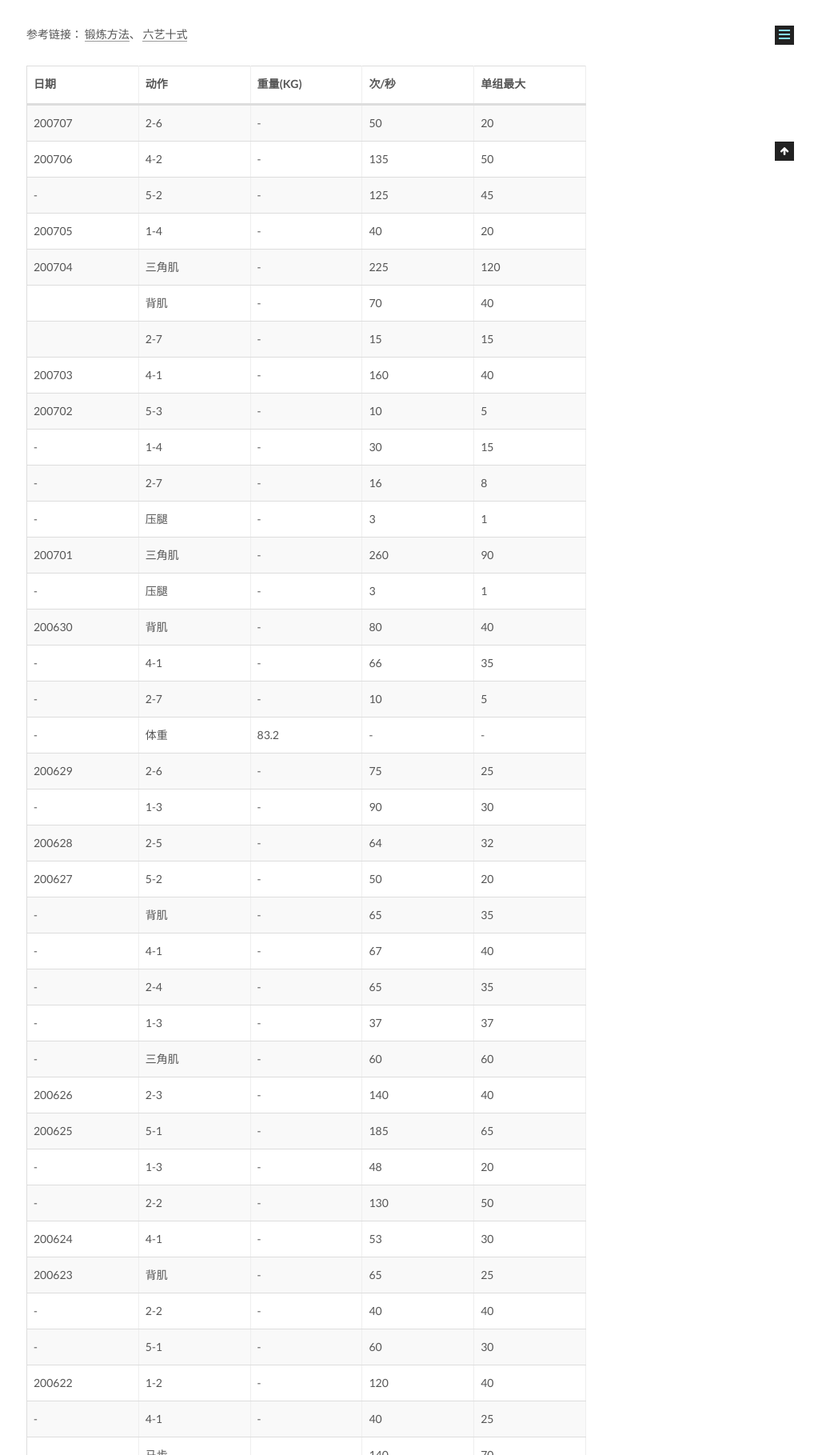
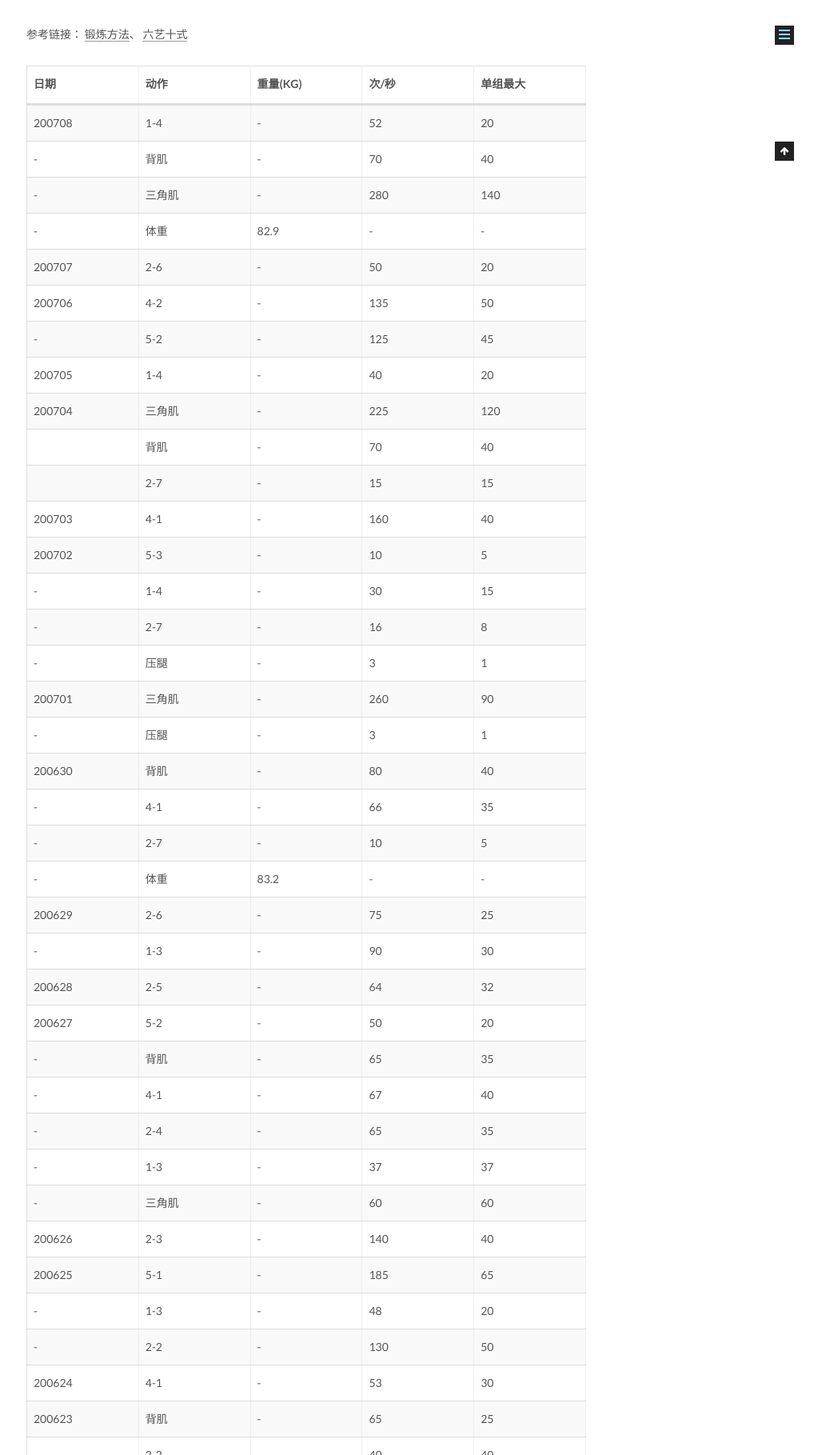
Before and after one commit to CodeHunter2006/CodeHunter2006.github.io, a Jekyll site: the page built from _posts/2020-06-01-Fitness_Record.md, in a window 1280 px wide, cut to the strip 799-2618 px from the top of the page. Shown: the whole strip at 80% size, without its empty margins (257-1280 px from the left). Built offline with Jekyll 4.4.1, drawn with Linux system fonts in a browser that asks for light colours.

Commit message:
[doc]: add contents.

```diff
--- a/_posts/2020-06-01-Fitness_Record.md
+++ b/_posts/2020-06-01-Fitness_Record.md
@@ -14,6 +14,10 @@ tags: Healthy
 
 | 日期   | 动作     | 重量(KG) | 次/秒 | 单组最大 |
 | ------ | -------- | -------- | ----- | -------- |
+| 200708 | 1-4      | -        | 52    | 20       |
+| -      | 背肌     | -        | 70    | 40       |
+| -      | 三角肌   | -        | 280   | 140      |
+| -      | 体重     | 82.9     | -     | -        |
 | 200707 | 2-6      | -        | 50    | 20       |
 | 200706 | 4-2      | -        | 135   | 50       |
 | -      | 5-2      | -        | 125   | 45       |
```
Also changed, not shown: _posts/2019-02-13-Healthy_ten_tennis_theory.md (+1 -1 lines), _posts/2020-06-07-Lose_Weight.md (+4 -0 lines).
